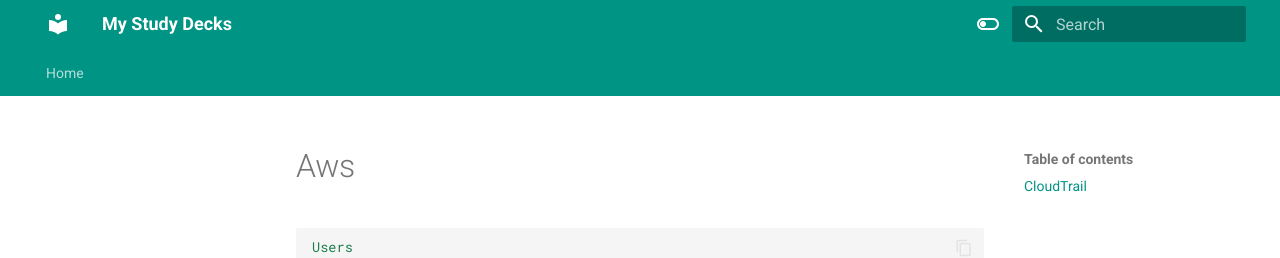
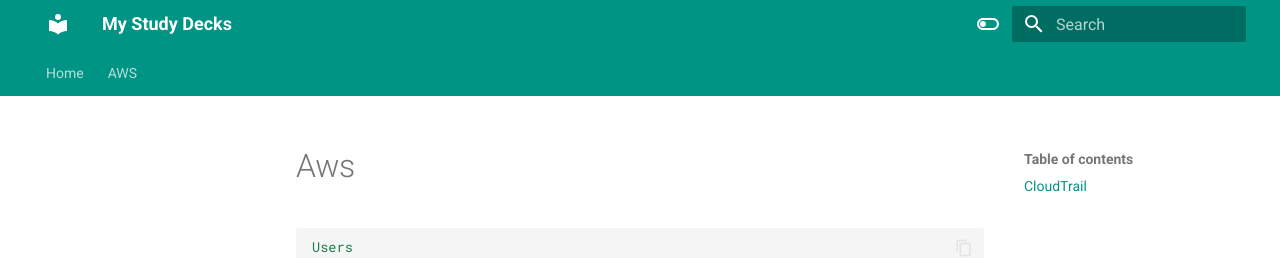
Before and after one commit to rajdyp/my-study-decks, an MkDocs documentation site: the page built from docs/aws/aws.md, in a window 1280 px wide. Shown: the top 258 px of the page. Built offline with MkDocs 1.6.1 and Material for MkDocs 9.7.7, drawn with Linux system fonts in a browser that asks for light colours.

Commit message:
Update mkdocs.yml

```diff
--- a/mkdocs.yml
+++ b/mkdocs.yml
@@ -3,12 +3,17 @@ site_url: https://rajdyp.github.io/my-study-decks/
 
 nav:
 - Home: index.md
+- AWS:
+  - Info: aws.md
+  - Commmand: aws_cli.md
+  - Test: test.md
 
 theme:
   name: material
   features:
     - navigation.tabs
     - navigation.sections
+    - navigation.indexes
     # - toc.integrate
     - navigation.top
     - search.suggest
```
